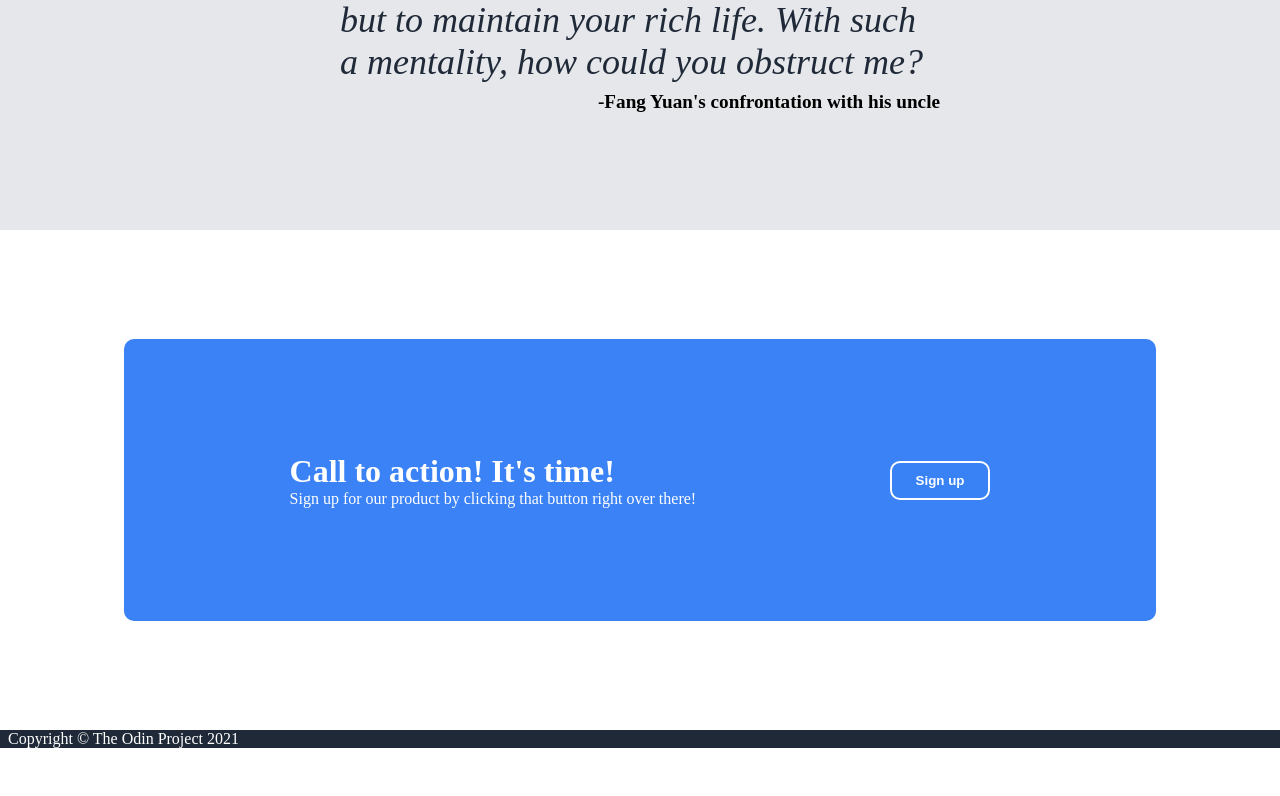
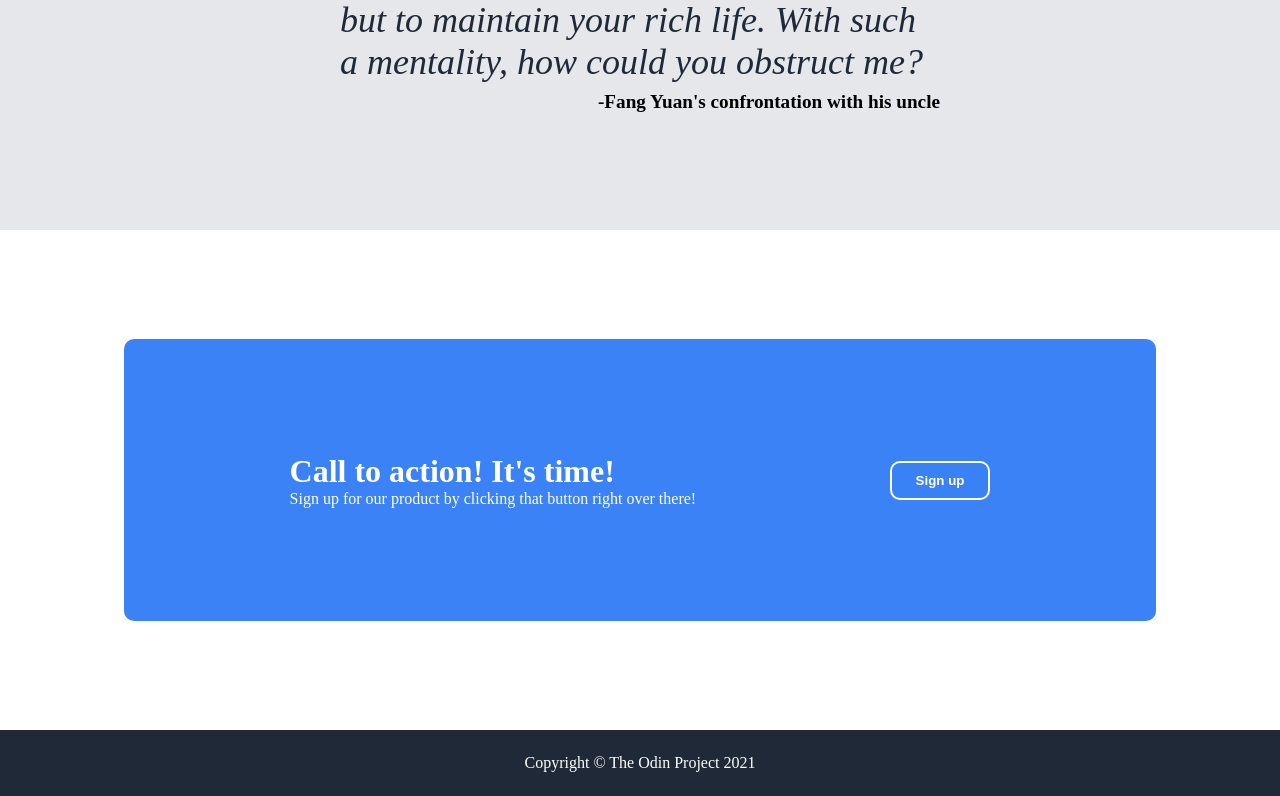
Before and after one commit to ashish-mittal2047/landing-page, a plain HTML site: page index.html in a window 1280 px wide. Shown: the part 1233-2029 px from the top of the page. Before the commit the page ends 1981 px from the top, so only its background shows below. Drawn offline with Linux system fonts and the light colour scheme.

Commit message:
Add further styling for footer

```diff
--- a/style.css
+++ b/style.css
@@ -181,3 +181,9 @@ body {
   padding: 10px 24px;
   height: fit-content;
 }
+
+/**** Footer ******/
+.footer {
+  padding: 24px;
+  justify-content: center;
+}
```
